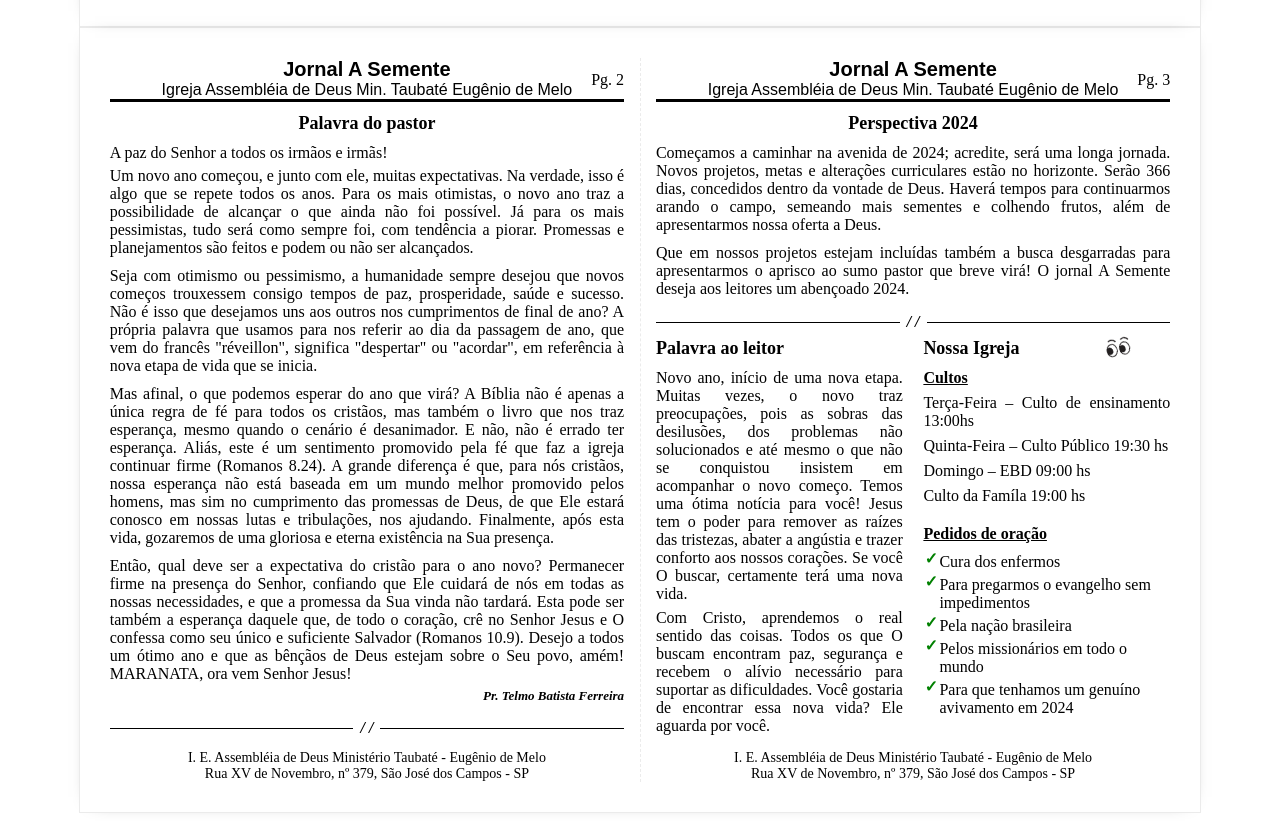
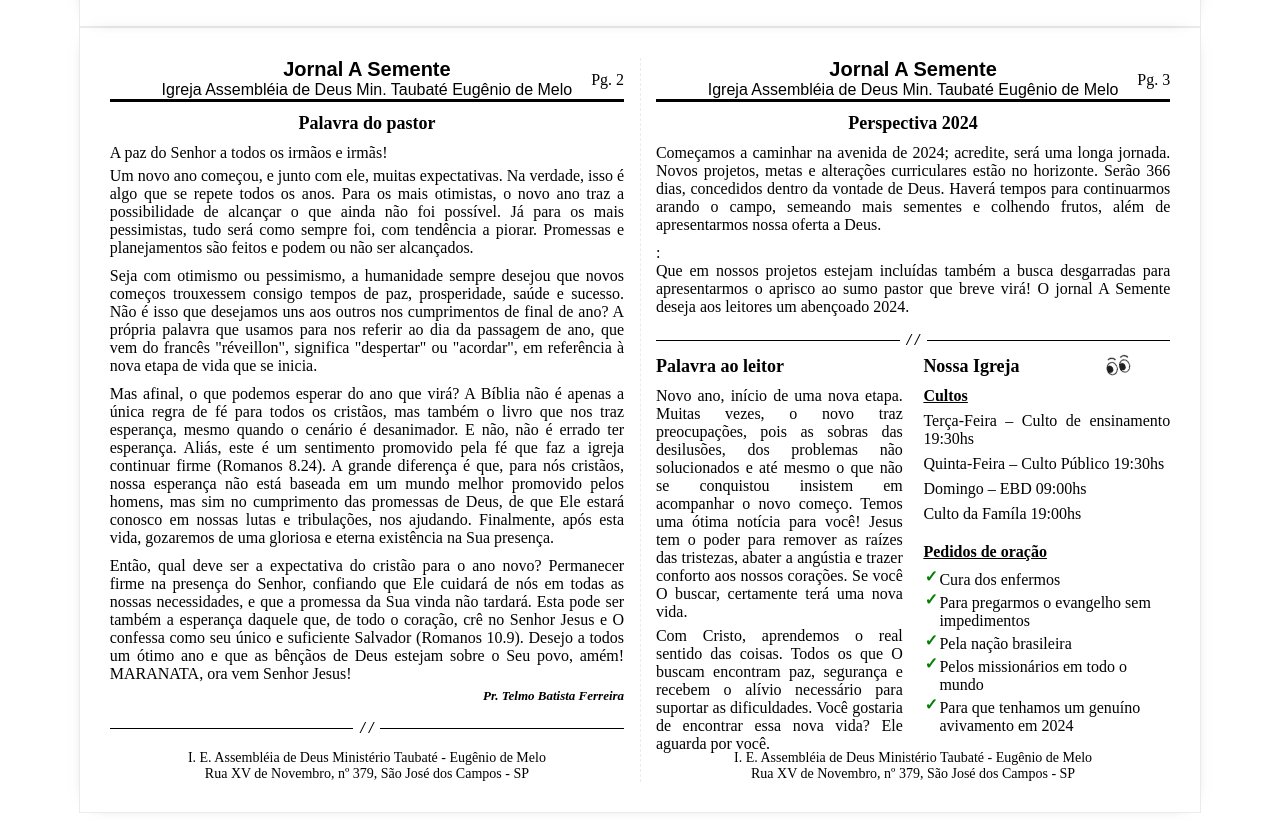
Before and after one commit to IsaiasSantanaDosSantos/Church-newspaper, a plain HTML site: page impressao.html in a window 1280 px wide. Shown: the part 767-1588 px from the top of the page. Drawn offline with nearby package versions, Linux system fonts and the light colour scheme; a web font is replaced by a local one.

Commit message:
new adjustment - 4

```diff
--- a/impressao.html
+++ b/impressao.html
@@ -485,6 +485,7 @@
             sementes e colhendo frutos, além de apresentarmos nossa oferta a
             Deus.
           </p>
+          :
           <p class="textColumns">
             Que em nossos projetos estejam incluídas também a busca desgarradas
             para apresentarmos o aprisco ao sumo pastor que breve virá! O jornal
@@ -519,16 +520,16 @@
                 <u><b>Cultos</b></u>
               </p>
               <p class="textColumns" style="margin-bottom: 7px">
-                Terça-Feira – Culto de ensinamento 13:00hs
+                Terça-Feira – Culto de ensinamento 19:30hs
               </p>
               <p class="textColumns" style="margin-bottom: 7px">
-                Quinta-Feira – Culto Público 19:30 hs
+                Quinta-Feira – Culto Público 19:30hs
               </p>
               <p class="textColumns" style="margin-bottom: 7px">
-                Domingo – EBD 09:00 hs
+                Domingo – EBD 09:00hs
               </p>
               <p class="textColumns" style="margin-bottom: 7px">
-                Culto da Famíla 19:00 hs
+                Culto da Famíla 19:00hs
               </p>
               <p class="titleColumns" style="margin-top: 20px">
                 Pedidos de oração
```
Also changed, not shown: index.html (+3 -3 lines).
